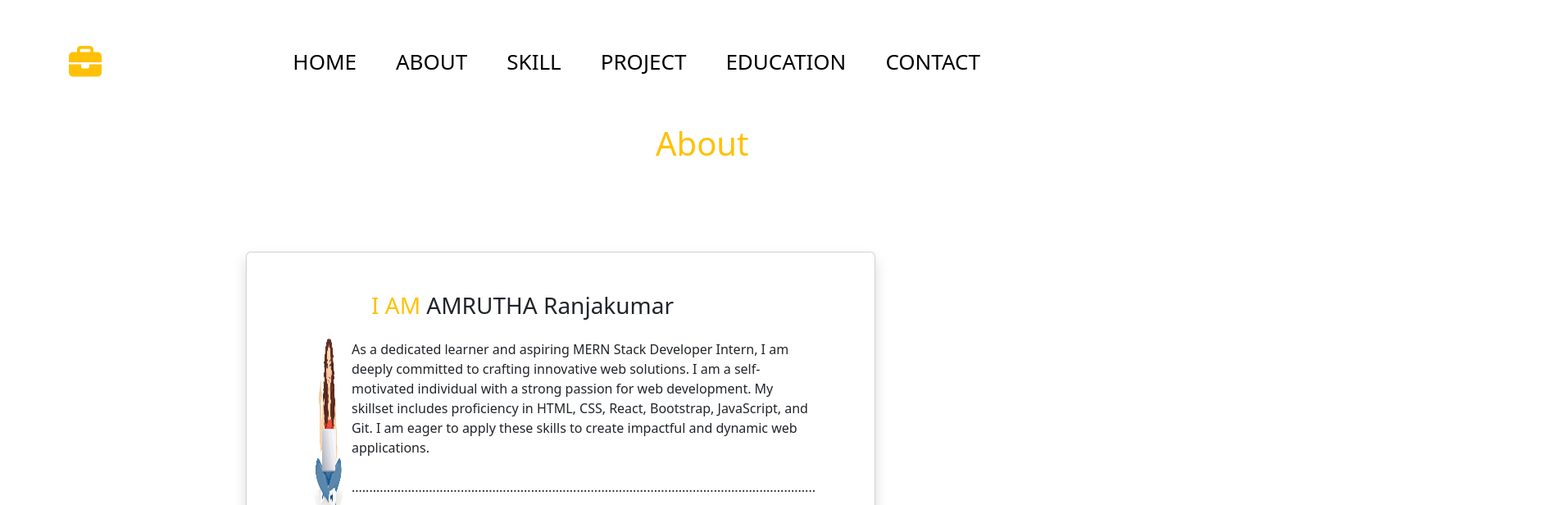
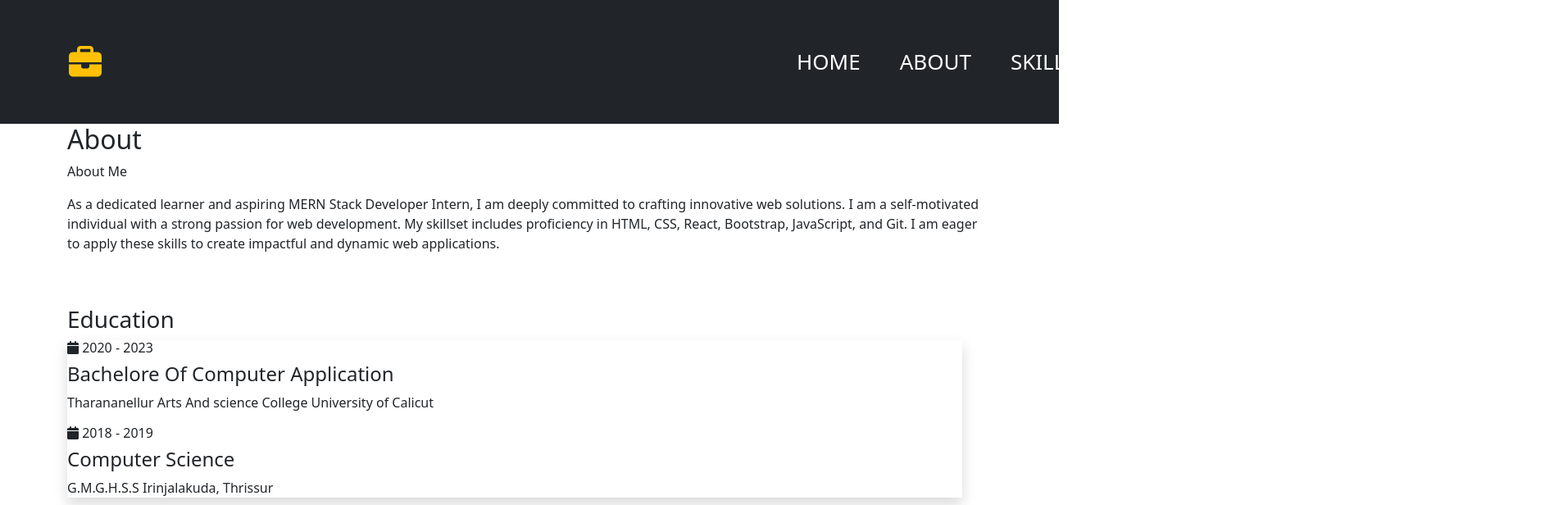
Before and after one commit to amrutha-ranjakumar/MyPortfolio, a React (Create React App) app: page /about in a window 1280 px wide. Shown: the top 616 px of the page at 82% size, 1907 px wide, since content can reach past the window. Built offline with nearby package versions, Linux system fonts and the light colour scheme.

Commit message:
portfolio react project

```diff
--- a/src/component/Header.jsx
+++ b/src/component/Header.jsx
@@ -11,21 +11,21 @@ function Header() {
         <>
             <div className='nav1'>
                 <Row>
-                    <Navbar className=' bg-white' data-bs-theme="warning"  style={{width:"1400px"}}>
+                    <Navbar className='bg-dark' data-bs-theme="warning"  style={{width:'2000px'}}>
                         {/* <Container> */}
                         <Col className='nav_imgage ms-5'>
                             <Link to='/' style={{ textDecoration: "none", color: "white", fontSize: "40px" }}>
                                 <i class="fa-solid fa-briefcase text-warning ms-5"></i>
                             </Link>
                         </Col>
-                        <Col  className=' side p-5 '>
-                            <Nav className=" ms-5 ">
-                             <Link to='/' className='me-5 ' style={{ textDecoration: "none", color: "black",fontSize: "26px"  }} href="#home">HOME</Link>
-                                <Link to='/about' className='me-5' style={{ textDecoration: "none", color: "black",fontSize: "26px" }} href="#features">ABOUT</Link>
-                                <Link to='/skill' className='me-5' style={{ textDecoration: "none", color: "black",fontSize: "26px" }}  href="#pricing">SKILL</Link>
-                                <Link to='/project' className='me-5' style={{ textDecoration: "none", color: "black",fontSize: "26px" }}  href="#home">PROJECT</Link>
-                                <Link to='/education' className='me-5' style={{ textDecoration: "none", color: "black",fontSize: "26px" }}  href="#home">EDUCATION</Link>
-                                <Link to='/contact' className='me-5' style={{ textDecoration: "none", color: "black",fontSize: "26px" }}  href="#home">CONTACT</Link>
+                        <Col  className=' side p-5 d-flex '>
+                            <Nav  style={{marginLeft:"800px"}}>
+                             <Link to='/' className='me-5 ' style={{ textDecoration: "none", color: "white",fontSize: "26px"  }} href="#home">HOME</Link>
+                                <Link to='/about' className='me-5' style={{ textDecoration: "none", color: "white",fontSize: "26px" }} href="#features">ABOUT</Link>
+                                <Link to='/skill' className='me-5' style={{ textDecoration: "none", color: "white",fontSize: "26px" }}  href="#pricing">SKILL</Link>
+                                <Link to='/project' className='me-5' style={{ textDecoration: "none", color: "white",fontSize: "26px" }}  href="#home">PROJECT</Link>
+                                <Link to='/education' className='me-5' style={{ textDecoration: "none", color: "white",fontSize: "26px" }}  href="#home">EDUCATION</Link>
+                                <Link to='/contact' className='me-5' style={{ textDecoration: "none", color: "white",fontSize: "26px" }}  href="#home">CONTACT</Link>
                             </Nav>
                         </Col>
                         {/* </Container> */}
--- a/src/pages/About.jsx
+++ b/src/pages/About.jsx
@@ -2,6 +2,7 @@ import React from 'react'
 import aboutImage from '../assets/cartoon4.jpg'
 import { Button, Col, Row } from 'react-bootstrap'
 import { Link } from 'react-router-dom'
+import './about.css'
 
 
 
@@ -9,30 +10,82 @@ function About() {
   return (
     <>
 
-  <div className='text-warning d-flex mb-3 '>
-        <h1 style={{marginLeft:"800px"}}>About</h1>
-      </div>
+      <section id="about" class="about">
+        <div class="container" data-aos="fade-up">
+          <div class="section-title">
+            <h2>About</h2>
+            <p>About Me</p>
+          </div>
+          <div class="row">
+            <div class="about-content p15">
+              <div class="row mb-5">
+                <div class="about-text p15">
+                  <p>
 
-    < div className='mb-5  mb-5  card shadow bg-white movie ' style={{ width: "60%", height: "400px", marginLeft: "300px", marginTop: "100px" }}>
-        <div className='container-fluid rounded'>
-
-  <Row  >
-            <Col>
-              <img className=' ' src={aboutImage} alt="" style={{ width: "60%", height: "35vh", marginLeft: "60px", marginTop: "50px" , borderRadius: "120%"}}></img>
-            </Col>
-            <Col style={{ marginRight: "60px" }}>
-              <div className='d-flex mb-5'>
-                <div style={{ width: "100%", height: "100vh" }} >
-                  <h3 className=' ms-4 mt-5  mb-4 me-5 text-warning  ' >I AM<span className='text-dark'>  AMRUTHA </span><span className='text-dark'>Ranjakumar</span></h3>
-                  <p className='text-dark '>As a dedicated learner and aspiring MERN Stack Developer Intern, I am deeply committed to crafting innovative web solutions. I am a self-motivated individual with a strong passion for web development. My skillset includes proficiency in HTML, CSS, React, Bootstrap, JavaScript, and Git. I am eager to apply these skills to create impactful and dynamic web applications.</p>
-                  <p className='text-dark mt-4'>....................................................................................................................................</p>
+As a dedicated learner and aspiring MERN Stack Developer Intern, I am deeply committed to crafting innovative web solutions. I am a self-motivated individual with a strong passion for web development. My skillset includes proficiency in HTML, CSS, React, Bootstrap, JavaScript, and Git. I am eager to apply these skills to create impactful and dynamic web applications.
+                  </p>
                 </div>
               </div>
-            </Col>
-          </Row>
+              </div>
 
-          </div>
-          </div>
+
+
+
+              <div class="row">
+                <div class="education p15">
+                  <h3 class="title mb-2 ">Education</h3>
+                  <div class="row">
+                    <div class="timeline-box p15 mb-5">
+                      <div class="timeline shadow ">
+
+
+                        <div class="timeline-item">
+                          <div class="circle-dot"></div>
+                          <h6 class="timeline-date">
+                            <i class="fa fa-calendar"></i>   2020 - 2023
+                          </h6>
+                          <h4 class="timeline-title">
+                       Bachelore Of Computer Application
+                          </h4>
+                          <p class="timeline-text">
+                            Tharananellur Arts And science College
+                            University of Calicut
+                          </p>
+                        </div>
+
+
+                        <div class="timeline-item">
+                          <div class="circle-dot"></div>
+                          <h6 class="timeline-date">
+                            <i class="fa fa-calendar"></i>   2018 - 2019
+                          </h6>
+                          <h4 class="timeline-title">Computer Science</h4>
+                          <p class="timeline-text">
+                          G.M.G.H.S.S Irinjalakuda, Thrissur
+                          </p>
+                        </div>
+
+                      </div>
+                    </div>
+                  </div>
+                </div>
+                </div>
+                    </div>
+
+
+</div>
+
+              </section>
+
+
+
+
+
+
+
+
+
+
 
 
 
--- a/src/pages/Education.jsx
+++ b/src/pages/Education.jsx
@@ -1,4 +1,8 @@
 import React from 'react'
+import Button from 'react-bootstrap/Button';
+import Card from 'react-bootstrap/Card';
+import { Row } from 'react-bootstrap'
+import { Col } from 'react-bootstrap'
 
 function Education() {
   return (
@@ -6,10 +10,10 @@ function Education() {
 
       <div className='d-flex  mb-5 justify-align-center align-items-center'>
 
-        <h1 style={{ marginLeft: "700px", color: "orange" }}>Education</h1>
-      </div>
-      <div className='bg-white card shadow border border-warning movie mt-5 mb-5 ' style={{ width: "1200px", height: "300px", marginLeft: "200px" }}>
-        <h4 className='text-warning' style={{ marginLeft: "300px", marginTop: "10px" }}><i class="fa-solid fa-bullseye"></i> BACHELOR OF COMPUTER APPLICATION 2020-2023</h4>
+        <h1 className='mt-5' style={{ marginLeft: "900px", color: "orange" }}>Education</h1>
+    </div>
+
+        {/* <h4 className='text-warning' style={{ marginLeft: "300px", marginTop: "10px" }}><i class="fa-solid fa-bullseye"></i> BACHELOR OF COMPUTER APPLICATION 2020-2023</h4>
         <h7 style={{ marginLeft: "400px", marginTop: "10px" }}>University of Calicut
         </h7>
         <h6 style={{ marginLeft: "400px", marginTop: "10px" }}>Tharananellur Arts and Science College, Thanissery, Thrissur</h6>
@@ -19,8 +23,42 @@ function Education() {
         </h6>
         <h4 className='text-warning' style={{ marginLeft: "300px", marginTop: "10px" }}><i class="fa-solid fa-bullseye"></i> HIGH SCHOOL 2017-2018
         </h4>
-        <h6 style={{ marginLeft: "400px", marginTop: "10px" }}>Sreekrisha higher secondary school Anandapuram, Thrissur</h6>
-      </div>
+        <h6 style={{ marginLeft: "400px", marginTop: "10px" }}>Sreekrisha higher secondary school Anandapuram, Thrissur</h6> */}
+      <div className='container mb-5 p-3 fixed' style={{ marginLeft: "300px" }}>
+          <div className='row '>
+
+            <Row  >
+              <Col >
+                <Card className='card shadow mt-5' style={{ width: '30rem', padding: "90px" }}>
+                  {/* <Card.Img variant="top" src={image1} height={'180px'} /> */}
+                  <Card.Body>
+                    <Card.Title>React js</Card.Title>
+                    </Card.Body>
+                </Card>
+              </Col>
+
+              <Col>
+                <Card className='card shadow mt-5' style={{ width: '30rem', padding: "90px" }}>
+                  {/* <Card.Img variant="top" src={image2} height={'180px'} /> */}
+                  <Card.Body>
+                    <Card.Title>Html</Card.Title>
+                 </Card.Body>
+                </Card>
+              </Col>
+
+
+
+            </Row>
+
+
+
+
+          </div>
+
+
+        </div>
+
+
 
     </>
   )
--- a/src/pages/Project.jsx
+++ b/src/pages/Project.jsx
@@ -14,11 +14,11 @@ const Project = () => {
     <>
 
 
-      <div className='text-warning d-flex mb-4 '>
-        <h1 style={{marginLeft:"700px"}}>Projects</h1>
+      <div className='text-warning d-flex mb-5 '>
+        <h1 className='mt-5' style={{marginLeft:"900px"}}>Projects</h1>
       </div>
-      <div className='d-flex justify-align-center align-items-center'  style={{ width:"10%" ,marginBottom: "100px",marginLeft:'50px' }}>
-      <div className='bg-white ' style={{ height: "1000px", marginBottom: "300px",marginLeft:'50px' }}>
+      <div className='d-flex justify-align-center align-items-center'  style={{ width:"10%" ,marginBottom: "100px",marginLeft:'100px' }}>
+      <div className='bg-white ' style={{ height: "1000px", marginBottom: "300px",marginLeft:'200px' }}>
 
         <div className='bg-white card shadow p-5 border-warning  mb-5 mt-5 test movie' style={{height:"400px",width:"700px"}}>
         <h5  style={{marginLeft:"250px",color:"orange"}}>Neflix Clone</h5>
@@ -26,7 +26,7 @@ const Project = () => {
           <div className="image-container  ">
             <img src={project1} alt="Your Image" className="image"  />
             <div className="text">
-              <h2  style={{ marginBottom: "300px", marginLeft: "70px" }} > Netflix Clone</h2>
+              <h2  style={{ marginBottom: "300px", marginLeft: "110px" }} > Netflix Clone</h2>
 
             </div>
           </div>
--- a/src/pages/Skill.jsx
+++ b/src/pages/Skill.jsx
@@ -30,7 +30,7 @@ function Skill() {
           <div className='row '>
 
             <Row  >
-              <Col lassName='col-md-3'>
+              <Col >
                 <Card className='card shadow mt-5' style={{ width: '30rem', padding: "90px" }}>
                   <Card.Img variant="top" src={image1} height={'180px'} />
                   <Card.Body>
```
Also changed, not shown: src/pages/about.css (added).
